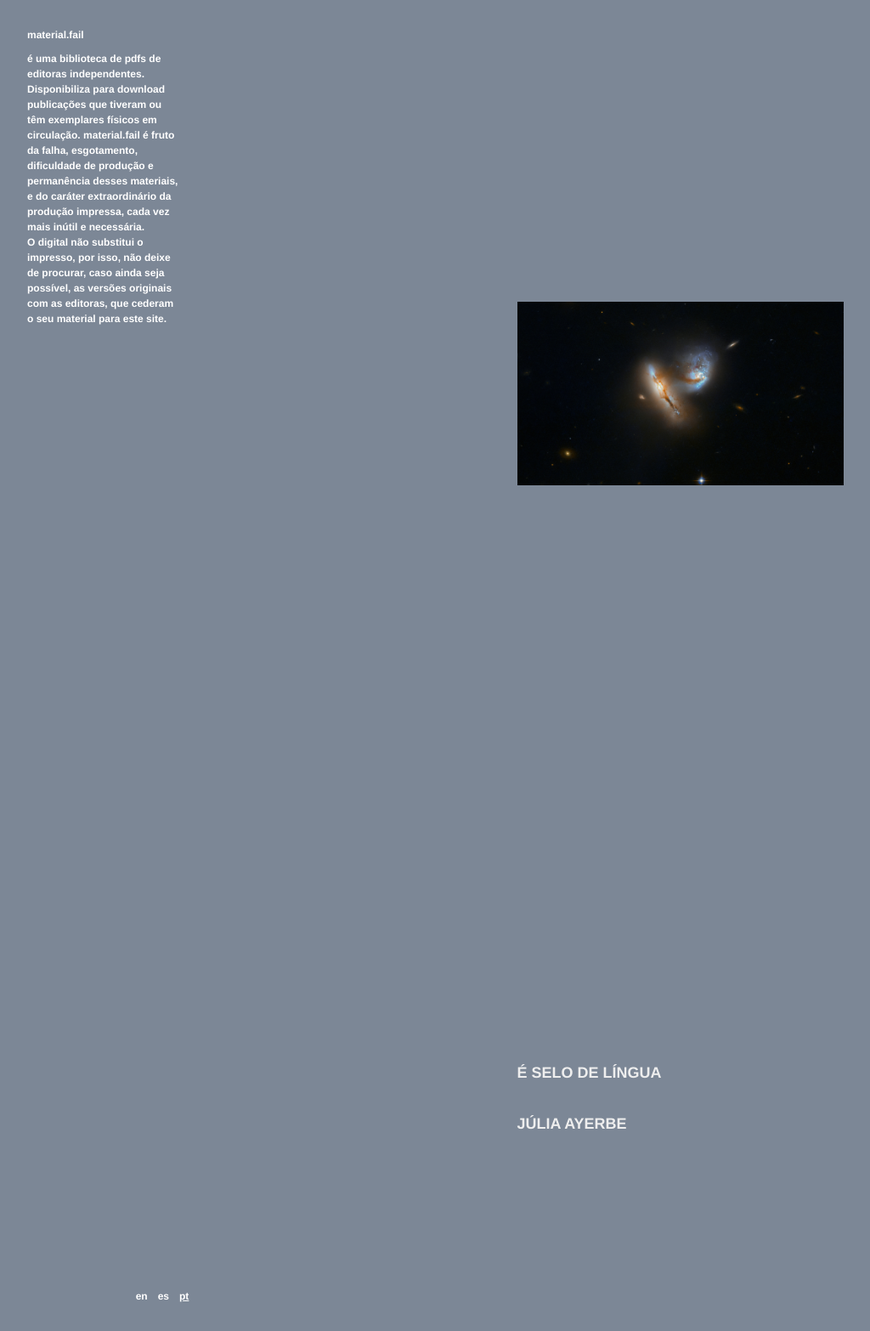
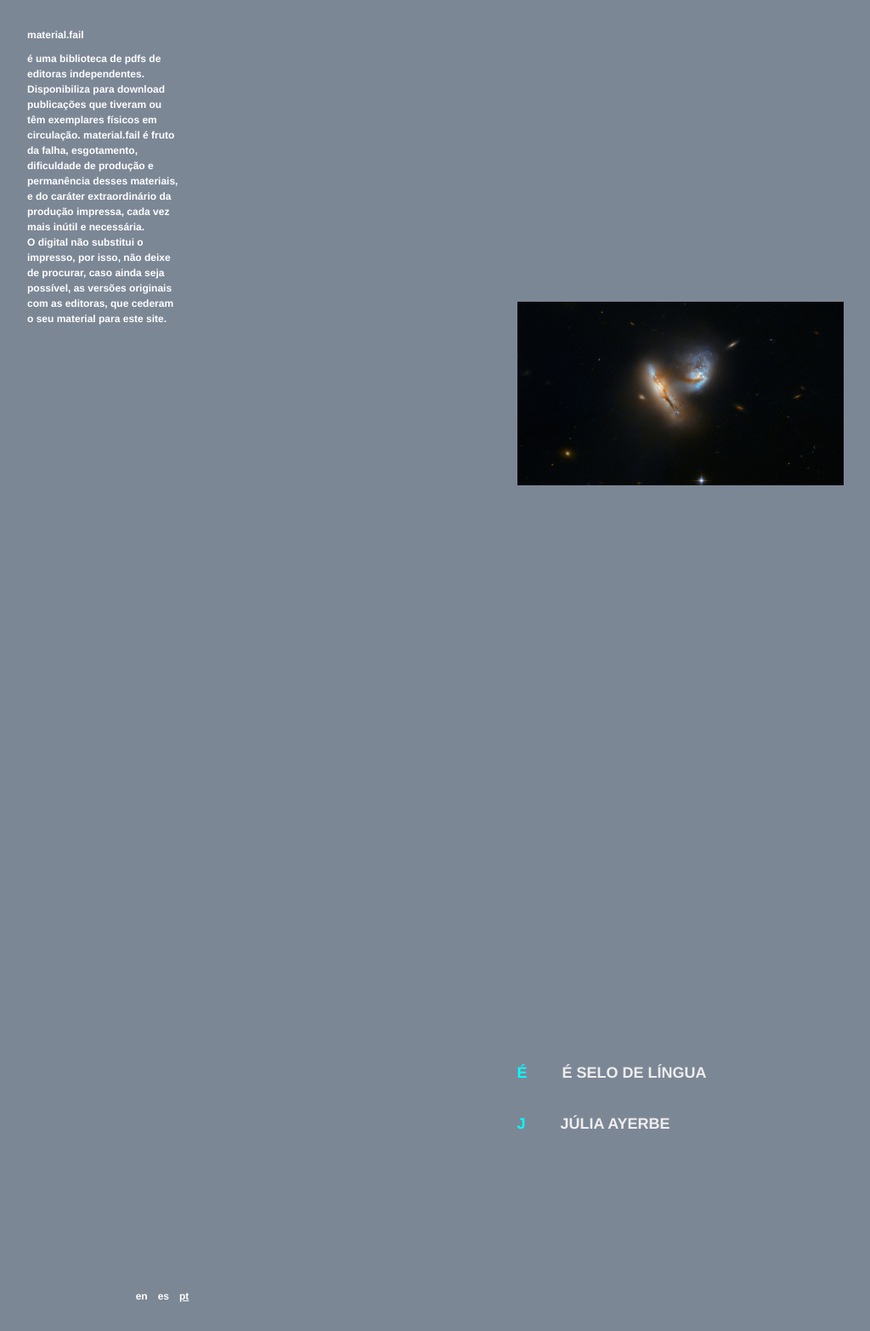
Before and after one commit to material-fail/material.fail, a Jekyll site: the page built from _pages/index.md, in a window 1280 px wide. Shown: the whole page at 85% size, without its empty margins (8-1032 px from the left). Built offline with Jekyll 4.4.1, drawn with Linux system fonts in a browser that asks for light colours; nearby versions of some CDN libraries.

Commit message:
adds cyan index letter to list

```diff
--- a/_layouts/home.html
+++ b/_layouts/home.html
@@ -57,11 +57,20 @@
 
                   {% assign pubsobjslist = pubsmegazord | split:"‡" | sort %}
 
+                  {% assign lastLetter = "" %}
                   <ul>
                   {% for pubobj in pubsobjslist %}
                     {% assign pubdata = pubobj | split:"√" %}
                     {% if pubdata[2] %}
+                      {% assign thisLetter = pubdata[2] | slice: 0 %}
+                      {% if thisLetter != lastLetter %}
+                        {% assign lastLetter = thisLetter %}
+                        {% assign thisClass = "list-item-index" %}
+                      {% else %}
+                        {% assign thisClass = "list-item-index list-item-index-hidden" %}
+                      {% endif %}
                       <li>
+                        <div class="{{ thisClass }}">{{ thisLetter }}</div>
                         <a href="{{ site.baseurl }}{{ pubdata[1] }}">{{ pubdata[2] }}</a>
                       </li>
                     {% endif %}
--- a/css/main.scss
+++ b/css/main.scss
@@ -197,6 +197,14 @@ a {
       margin-top: 10px;
     }
 
+    .list-item-index {
+      display: inline;
+      color: #00ffff;
+    }
+    .list-item-index-hidden {
+      opacity: 0;
+    }
+
     li {
       font-size: 0.8 * $LIST-TEXT-SIZE;
       line-height: 2;
@@ -209,6 +217,7 @@ a {
       a {
         color: $LIST-COLOR;
         text-transform: uppercase;
+        padding-left: 36px;
       }
     }
   }
```
